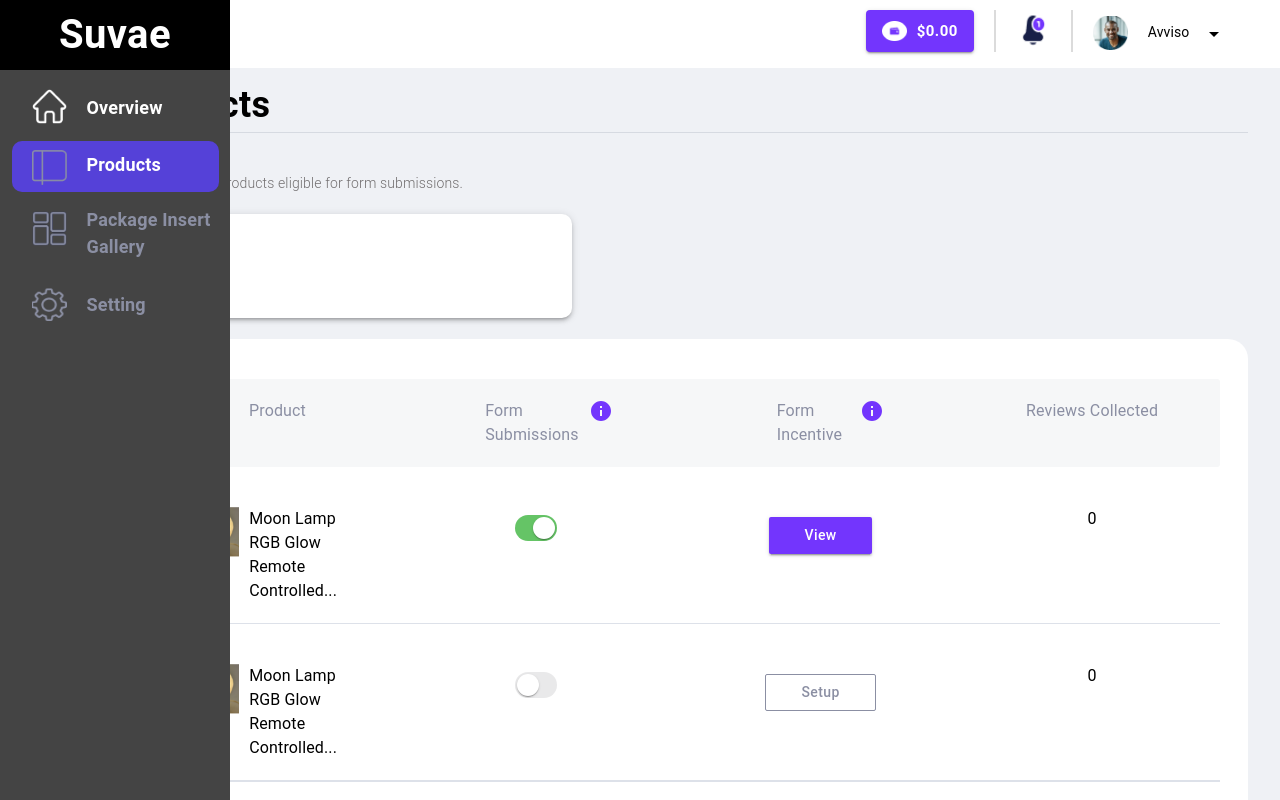
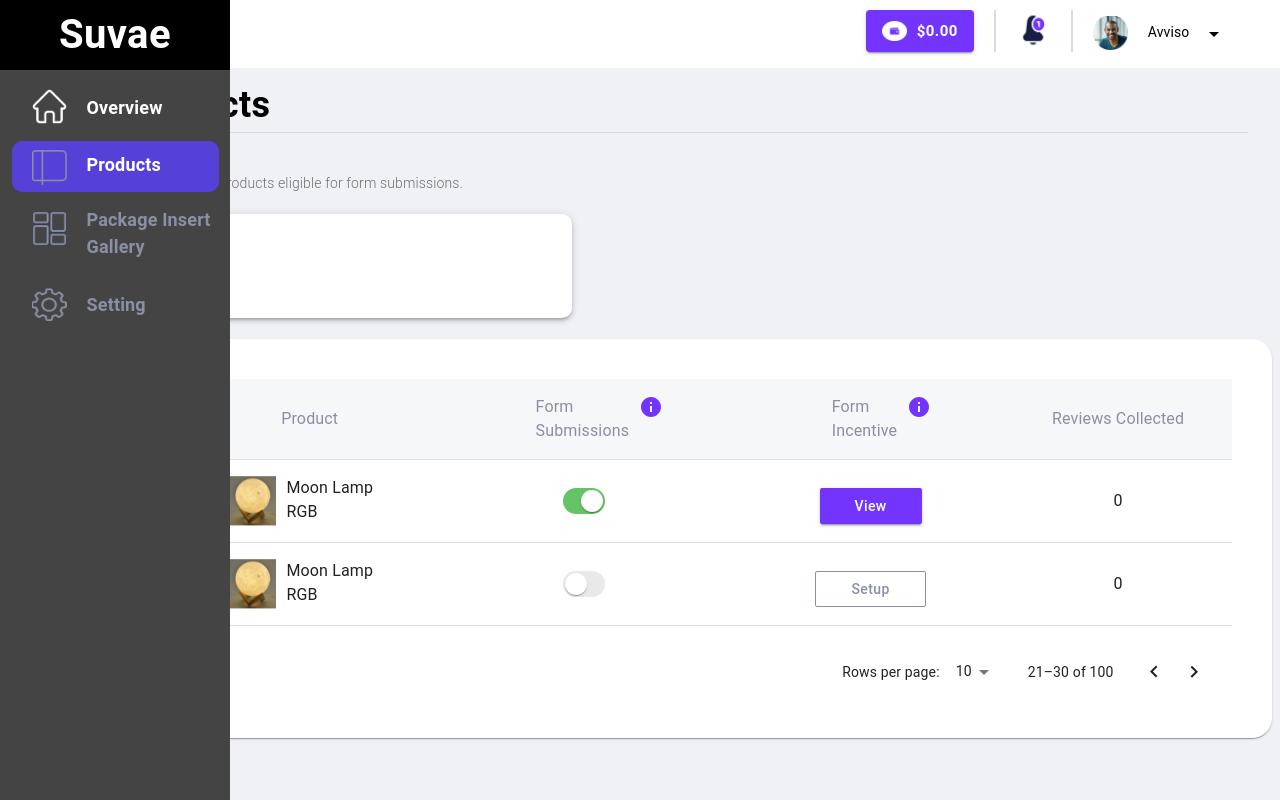
Before and after one commit to ziaurrehman123/Suvae-Backend-Frontend, a React (Create React App) app: page /products in a window 1280 px wide. Shown: the top 800 px of the page. Built offline with nearby package versions, Linux system fonts and the light colour scheme.

Commit message:
product table added

```diff
--- a/src/components/Products/ProductsTable.jsx
+++ b/src/components/Products/ProductsTable.jsx
@@ -1,16 +1,37 @@
 import React from "react";
-import { Typography, Box, Grid, Button } from "@mui/material";
 import InfoIcon from "@mui/icons-material/Info";
 import Tooltip from "@mui/material/Tooltip";
 import productImage from "../../assets/images/productImage.png";
 import TablePagination from "@mui/material/TablePagination";
-import Modal from "@mui/material/Modal";
-import CloseIcon from "@mui/icons-material/Close";
-import Divider from "@mui/material/Divider";
 import SearchSection from "../Home/SearchSection";
 import FormControlLabel from "@mui/material/FormControlLabel";
 import Switch from "@mui/material/Switch";
 import { styled } from "@mui/material/styles";
+import {
+  Divider,
+  Box,
+  Button,
+  Grid,
+  Link,
+  Typography,
+  TextField,
+  Tabs,
+  TableHead,
+  Tab,
+  Modal,
+  CircularProgress,
+  TableBody,
+  Table,
+  TableCell,
+  TableContainer,
+  InputLabel,
+  FormControl,
+  MenuItem,
+  Select,
+  TableRow,
+  Paper,
+  Fade,
+} from "@mui/material";
 
 const IOSSwitch = styled((props) => (
   <Switch focusVisibleClassName=".Mui-focusVisible" disableRipple {...props} />
@@ -110,26 +131,29 @@
         </Typography>
         <SearchSection />
       </Box>
-      <Box
+
+      <Box>
+        <TableContainer
+          component={Paper}
           sx={{
-          backgroundColor: "white",
-          paddingTop: "20px",
-          borderRadius: "20px",
-          paddingBottom: "20px",
+            padding: {
+              xs: "10px",
+              sm: "10px",
+              md: "40px",
+              lg: "40px",
+              xl: "40px",
+            },
+            marginTop:"40px",
+            width:"95%",
+            margin:"auto",
+            borderRadius:"20px",
           }}
         >
 
-        <Box sx={{ width: "95%", margin: "auto", paddingTop: "20px" }}>
-          <Box
-            sx={{
-              backgroundColor: "#F6F7F8",
-              paddingTop: "20px",
-              paddingBottom: "20px",
-              borderRadius: "3px",
-            }}
-          >
-            <Grid container spacing={2}>
-              <Grid item xs={12} sm={6} md={6} lg={3} xl={3}>
+          <Table aria-label="simple table" sx={{ overflowX: "hidden" }}>
+            <TableHead sx={{ backgroundColor: "#F6F7F8" }}>
+              <TableRow>
+                <TableCell sx={{ fontSize: "16px", color: "#8B8FA3" }}>
                   <Typography
                     sx={{
                       fontWeight: "400",
@@ -140,9 +164,14 @@
                   >
                     Product
                   </Typography>
-              </Grid>
-              <Grid item xs={12} sm={6} md={6} lg={3} xl={3}>
-                <Box sx={{ display: "flex", width: {xs:"53%", sm:"53%", md:"50%", lg:"50%", xl:"50%"}, margin: "auto" }}>
+                </TableCell>
+                <TableCell sx={{ fontSize: "16px", color: "#8B8FA3" }}>
+                  <Box
+                    sx={{
+                      display: "flex",
+                     width:"50%", margin:"auto",
+                    }}
+                  >
                     <Typography
                       sx={{
                         fontWeight: "400",
@@ -168,10 +197,14 @@
                       </Tooltip>
                     </Box>
                   </Box>
-              </Grid>
-
-              <Grid item xs={12} sm={6} md={6} lg={3} xl={3}>
-                <Box sx={{ display: "flex", width: {xs:"53%", sm:"53%", md:"50%", lg:"50%", xl:"50%"}, margin: "auto" }}>
+                </TableCell>
+                <TableCell sx={{ fontSize: "16px", color: "#8B8FA3" }}>
+                  <Box
+                    sx={{
+                      display: "flex",
+                      width:"50%", margin:"auto",
+                    }}
+                  >
                     <Typography
                       sx={{
                         fontWeight: "400",
@@ -197,8 +230,8 @@
                       </Tooltip>
                     </Box>
                   </Box>
-              </Grid>
-              <Grid item xs={12} sm={6} md={6} lg={3} xl={3}>
+                </TableCell>
+                <TableCell sx={{ fontSize: "16px", color: "#8B8FA3" }}>
                   <Typography
                     sx={{
                       fontWeight: "400",
@@ -209,22 +242,12 @@
                   >
                     Reviews Collected
                   </Typography>
-              </Grid>
-            </Grid>
-          </Box>
-        </Box>
-        <Box sx={{ width: "95%", margin: "auto", paddingTop: "20px" }}>
-          <Box
-            sx={{
-              backgroundColor: "",
-              paddingTop: "20px",
-              paddingBottom: "20px",
-              borderRadius: "3px",
-            }}
-          >
-            <Grid container spacing={2}>
-              <Grid item xs={12} sm={6} md={6} lg={3} xl={3}>
-                <Box sx={{ display: "flex", width: "66%", margin: "auto" }}>
+                </TableCell>
+              </TableRow>
+            </TableHead>
+            <TableBody>
+              <TableRow>
+                <TableCell>     <Box sx={{ display: "flex", width:"60%", margin:"auto"  }}>
                   <Box
                     component="img"
                     sx={{
@@ -237,20 +260,16 @@
                   />
                   <Box>
                     <Typography>
-                      Moon Lamp RGB Glow Remote Controlled...
+                      Moon Lamp RGB
                     </Typography>
                   </Box>
-                </Box>
-              </Grid>
-              <Grid item xs={12} sm={6} md={6} lg={3} xl={3}>
-                <Box sx={{ textAlign: "center" }}>
+                </Box></TableCell>
+                <TableCell> <Box sx={{ textAlign: "center" }}>
                   <FormControlLabel
                     control={<IOSSwitch sx={{ m: 1 }} defaultChecked />}
                   />
-                </Box>
-              </Grid>
-
-              <Grid item xs={12} sm={6} md={6} lg={3} xl={3}>
+                </Box></TableCell>
+                <TableCell>
                 <Box sx={{ textAlign: "center" }}>
                   <Button
                     variant="contained"
@@ -267,37 +286,16 @@
                     View
                   </Button>
                 </Box>
-              </Grid>
-              <Grid item xs={12} sm={6} md={6} lg={3} xl={3}>
+                </TableCell>
+                <TableCell>
                 <Box sx={{ textAlign: "center" }}>
                   <Typography>0</Typography>
                 </Box>
-              </Grid>
-            </Grid>
-          </Box>
-        </Box>
+                </TableCell>
+              </TableRow>
 
-        <Box
-          sx={{
-            width: "95%",
-            height: "1px",
-            backgroundColor: "#DDE1E9",
-            marginTop: "15px",
-            margin: "auto",
-          }}
-        ></Box>
-         <Box sx={{ width: "95%", margin: "auto", paddingTop: "20px" }}>
-          <Box
-            sx={{
-              backgroundColor: "",
-              paddingTop: "20px",
-              paddingBottom: "20px",
-              borderRadius: "3px",
-            }}
-          >
-            <Grid container spacing={2}>
-              <Grid item xs={12} sm={6} md={6} lg={3} xl={3}>
-                <Box sx={{ display: "flex", width: "66%", margin: "auto" }}>
+              <TableRow>
+                <TableCell>     <Box sx={{ display: "flex", width:"60%", margin:"auto"  }}>
                   <Box
                     component="img"
                     sx={{
@@ -310,33 +308,22 @@
                   />
                   <Box>
                     <Typography>
-                      Moon Lamp RGB Glow Remote Controlled...
+                      Moon Lamp RGB
                     </Typography>
                   </Box>
-                </Box>
-              </Grid>
-              <Grid item xs={12} sm={6} md={6} lg={3} xl={3}>
-                <Box sx={{ textAlign: "center" }}>
-                <Tooltip
-                      title="You must setup a Form Incentive
-                      before enabling this product.
-                      "
-                      placement="top-start"
-                    >
+                </Box></TableCell>
+                <TableCell> <Box sx={{ textAlign: "center" }}>
                   <FormControlLabel
-                    control={<IOSSwitch sx={{ m: 1 }}  />}
+                    control={<IOSSwitch sx={{ m: 1 }} />}
                   />
-                  </Tooltip>
-                </Box>
-              </Grid>
-
-              <Grid item xs={12} sm={6} md={6} lg={3} xl={3}>
+                </Box></TableCell>
+                <TableCell>
                 <Box sx={{ textAlign: "center" }}>
                   <Button
                     variant="outlined"
                     sx={{
                       color: "#8B8FA3",
-                      border:"1px solid #8B8FA3",
+                      border: "1px solid #8B8FA3",
 
                       borderRadius: "2px",
                       marginTop: "10px",
@@ -348,36 +335,16 @@
                     Setup
                   </Button>
                 </Box>
-              </Grid>
-              <Grid item xs={12} sm={6} md={6} lg={3} xl={3}>
+                </TableCell>
+                <TableCell>
                 <Box sx={{ textAlign: "center" }}>
                   <Typography>0</Typography>
                 </Box>
-              </Grid>
-            </Grid>
-          </Box>
-        </Box>
+                </TableCell>
+              </TableRow>
 
-        <Box
-          sx={{
-            width: "95%",
-            height: "1px",
-            backgroundColor: "#DDE1E9",
-            marginTop: "15px",
-            margin: "auto",
-          }}
-        ></Box>
-
-        <Box
-          sx={{
-            width: "95%",
-            height: "1px",
-            backgroundColor: "#DDE1E9",
-            marginTop: "15px",
-            margin: "auto",
-          }}
-        ></Box>
-
+            </TableBody>
+          </Table>
           <Box sx={{ width: "97%", margin: "auto", paddingTop: "20px" }}>
           <TablePagination
             component="div"
@@ -388,6 +355,8 @@
             onRowsPerPageChange={handleChangeRowsPerPage}
           />
         </Box>
+        </TableContainer>
+
       </Box>
     </>
   );
```
Lines whose indentation alone changed are shown as unchanged.
